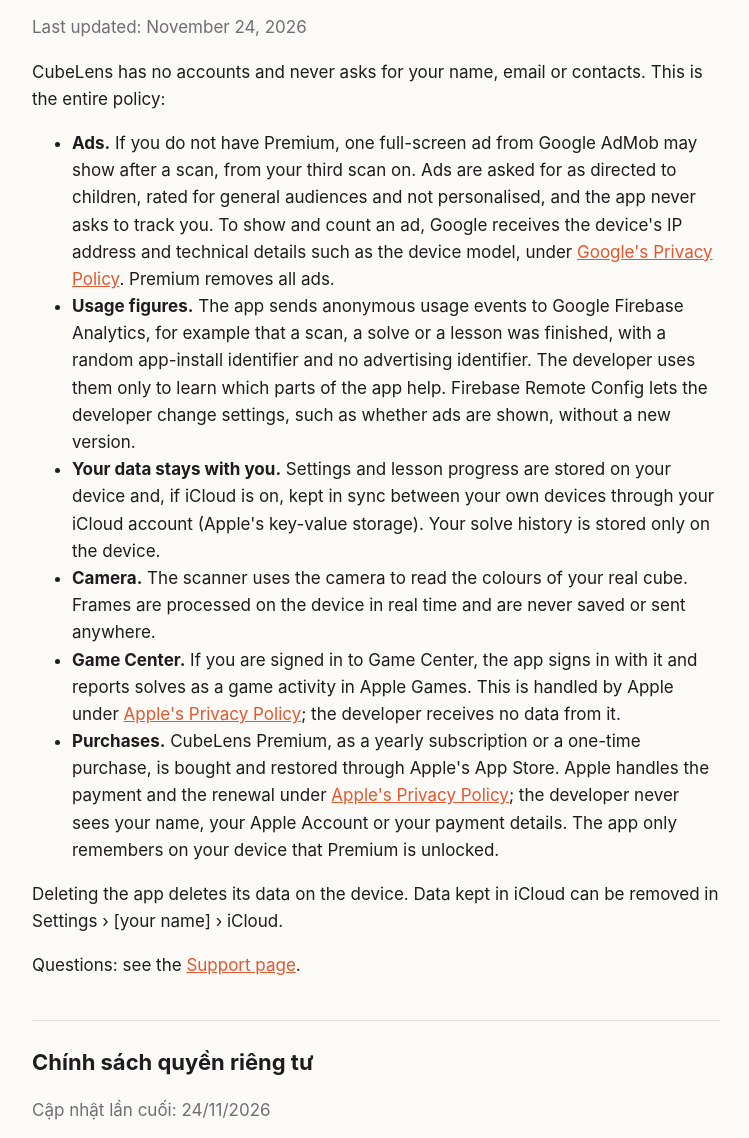
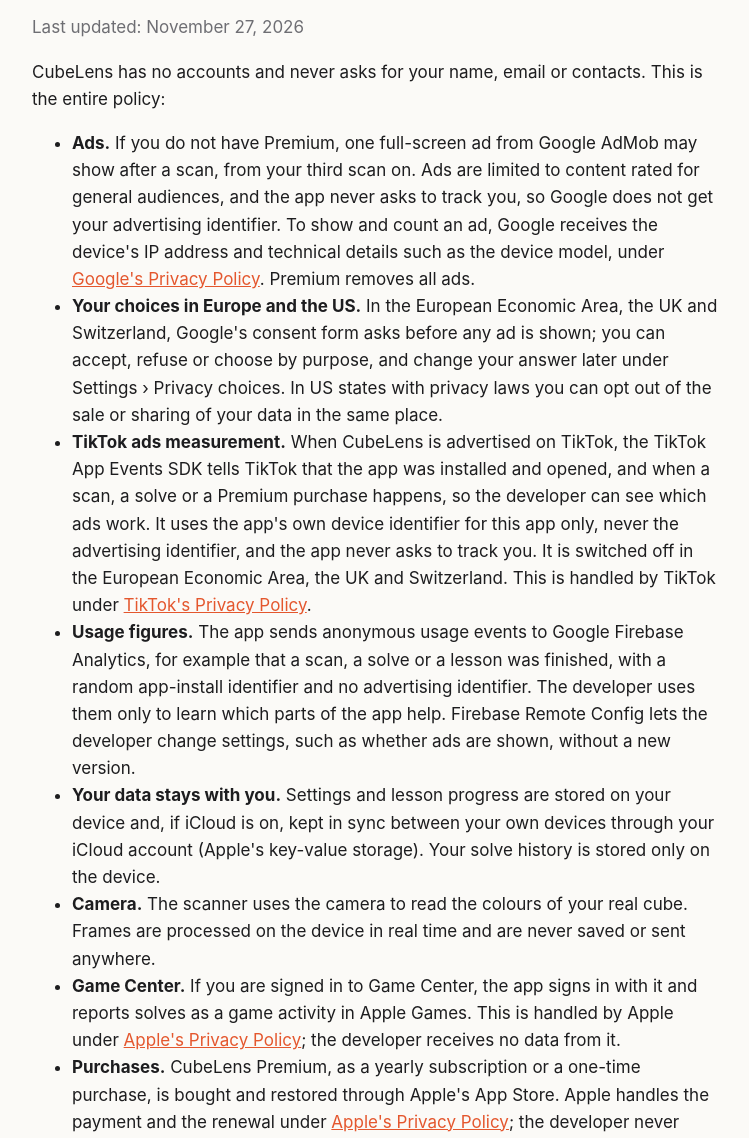
Before and after one commit to minhda11590/cubelens-site, a plain HTML site: page privacy/index.html in a window 1280 px wide. Shown: the part 183-1321 px from the top of the page, without its empty margins (264-1013 px from the left). Drawn offline with Linux system fonts and the light colour scheme.

Commit message:
Privacy: ads for all ages with Google's consent form, US opt-out, TikTok ads measurement (1.0.8)
Co-Authored-By: Claude Opus 5.5 <noreply@anthropic.com>

```diff
--- a/privacy/index.html
+++ b/privacy/index.html
@@ -1,9 +1,11 @@
 <!doctype html><html lang="en"><head><meta charset="utf-8"><meta name="viewport" content="width=device-width,initial-scale=1"><link rel="stylesheet" href="/cubelens-site/style.css"><title>CubeLens Privacy Policy</title></head><body><main><header><a href="/cubelens-site/">CubeLens</a><nav><a href="/cubelens-site/support/">Support</a><a href="/cubelens-site/privacy/">Privacy Policy</a></nav></header>
 <h1>Privacy Policy</h1>
-<p class="lead">Last updated: November 24, 2026</p>
+<p class="lead">Last updated: November 27, 2026</p>
 <p>CubeLens has no accounts and never asks for your name, email or contacts. This is the entire policy:</p>
 <ul>
-<li><strong>Ads.</strong> If you do not have Premium, one full-screen ad from Google AdMob may show after a scan, from your third scan on. Ads are asked for as directed to children, rated for general audiences and not personalised, and the app never asks to track you. To show and count an ad, Google receives the device's IP address and technical details such as the device model, under <a href="https://policies.google.com/privacy">Google's Privacy Policy</a>. Premium removes all ads.</li>
+<li><strong>Ads.</strong> If you do not have Premium, one full-screen ad from Google AdMob may show after a scan, from your third scan on. Ads are limited to content rated for general audiences, and the app never asks to track you, so Google does not get your advertising identifier. To show and count an ad, Google receives the device's IP address and technical details such as the device model, under <a href="https://policies.google.com/privacy">Google's Privacy Policy</a>. Premium removes all ads.</li>
+<li><strong>Your choices in Europe and the US.</strong> In the European Economic Area, the UK and Switzerland, Google's consent form asks before any ad is shown; you can accept, refuse or choose by purpose, and change your answer later under Settings › Privacy choices. In US states with privacy laws you can opt out of the sale or sharing of your data in the same place.</li>
+<li><strong>TikTok ads measurement.</strong> When CubeLens is advertised on TikTok, the TikTok App Events SDK tells TikTok that the app was installed and opened, and when a scan, a solve or a Premium purchase happens, so the developer can see which ads work. It uses the app's own device identifier for this app only, never the advertising identifier, and the app never asks to track you. It is switched off in the European Economic Area, the UK and Switzerland. This is handled by TikTok under <a href="https://ads.tiktok.com/i18n/official/policy/privacy">TikTok's Privacy Policy</a>.</li>
 <li><strong>Usage figures.</strong> The app sends anonymous usage events to Google Firebase Analytics, for example that a scan, a solve or a lesson was finished, with a random app-install identifier and no advertising identifier. The developer uses them only to learn which parts of the app help. Firebase Remote Config lets the developer change settings, such as whether ads are shown, without a new version.</li>
 <li><strong>Your data stays with you.</strong> Settings and lesson progress are stored on your device and, if iCloud is on, kept in sync between your own devices through your iCloud account (Apple's key-value storage). Your solve history is stored only on the device.</li>
 <li><strong>Camera.</strong> The scanner uses the camera to read the colours of your real cube. Frames are processed on the device in real time and are never saved or sent anywhere.</li>
@@ -14,10 +16,12 @@
 <p>Questions: see the <a href="/cubelens-site/support/">Support page</a>.</p>
 <h2 id="vi" lang="vi">Chính sách quyền riêng tư</h2>
 <div lang="vi">
-<p class="lead">Cập nhật lần cuối: 24/11/2026</p>
+<p class="lead">Cập nhật lần cuối: 27/11/2026</p>
 <p>CubeLens không có tài khoản và không bao giờ hỏi tên, email hay danh bạ của bạn. Đây là toàn bộ chính sách:</p>
 <ul>
-<li><strong>Quảng cáo.</strong> Nếu bạn chưa có Premium, có thể có một quảng cáo toàn màn hình của Google AdMob sau khi quét, từ lần quét thứ ba. Quảng cáo được yêu cầu ở chế độ dành cho trẻ em, phù hợp mọi lứa tuổi và không cá nhân hoá, và ứng dụng không bao giờ xin quyền theo dõi bạn. Để hiển thị và đếm quảng cáo, Google nhận địa chỉ IP và thông tin kỹ thuật của thiết bị như dòng máy, theo <a href="https://policies.google.com/privacy?hl=vi">Chính sách quyền riêng tư của Google</a>. Premium bỏ mọi quảng cáo.</li>
+<li><strong>Quảng cáo.</strong> Nếu bạn chưa có Premium, có thể có một quảng cáo toàn màn hình của Google AdMob sau khi quét, từ lần quét thứ ba. Quảng cáo chỉ gồm nội dung phù hợp mọi lứa tuổi, và ứng dụng không bao giờ xin quyền theo dõi bạn, nên Google không nhận mã quảng cáo của bạn. Để hiển thị và đếm quảng cáo, Google nhận địa chỉ IP và thông tin kỹ thuật của thiết bị như dòng máy, theo <a href="https://policies.google.com/privacy?hl=vi">Chính sách quyền riêng tư của Google</a>. Premium bỏ mọi quảng cáo.</li>
+<li><strong>Lựa chọn của bạn ở châu Âu và Mỹ.</strong> Ở Khu vực Kinh tế châu Âu, Vương quốc Anh và Thuỵ Sĩ, bảng xin đồng ý của Google hỏi bạn trước khi hiện bất kỳ quảng cáo nào; bạn có thể đồng ý, từ chối hoặc chọn theo từng mục đích, và đổi lại sau trong Cài đặt › Lựa chọn quyền riêng tư. Ở các bang của Mỹ có luật quyền riêng tư, bạn có thể từ chối việc bán hay chia sẻ dữ liệu ở cùng chỗ đó.</li>
+<li><strong>Đo quảng cáo TikTok.</strong> Khi CubeLens được quảng cáo trên TikTok, TikTok App Events SDK báo cho TikTok biết ứng dụng đã được cài và mở, và khi có lượt quét, lượt giải hay mua Premium, để nhà phát triển biết quảng cáo nào hiệu quả. SDK dùng mã thiết bị riêng của ứng dụng này, không bao giờ dùng mã quảng cáo, và ứng dụng không bao giờ xin quyền theo dõi bạn. Tính năng này tắt ở Khu vực Kinh tế châu Âu, Vương quốc Anh và Thuỵ Sĩ. Việc này do TikTok xử lý theo <a href="https://ads.tiktok.com/i18n/official/policy/privacy">Chính sách quyền riêng tư của TikTok</a>.</li>
 <li><strong>Số liệu sử dụng.</strong> Ứng dụng gửi các sự kiện sử dụng ẩn danh tới Google Firebase Analytics, ví dụ đã quét, đã giải hay đã học xong một bài, kèm một mã cài đặt ngẫu nhiên và không có mã quảng cáo. Nhà phát triển chỉ dùng chúng để biết phần nào của ứng dụng hữu ích. Firebase Remote Config cho phép nhà phát triển đổi cài đặt, như có hiện quảng cáo hay không, mà không cần ra phiên bản mới.</li>
 <li><strong>Dữ liệu của bạn ở lại với bạn.</strong> Cài đặt và tiến độ bài học được lưu trên thiết bị và, nếu bật iCloud, được đồng bộ giữa các thiết bị của chính bạn qua tài khoản iCloud của bạn (kho khoá-giá trị của Apple). Lịch sử giải chỉ nằm trên thiết bị.</li>
 <li><strong>Camera.</strong> Trình quét dùng camera để đọc màu trên khối thật của bạn. Hình ảnh được xử lý ngay trên thiết bị theo thời gian thực, không bao giờ được lưu hay gửi đi.</li>
```
